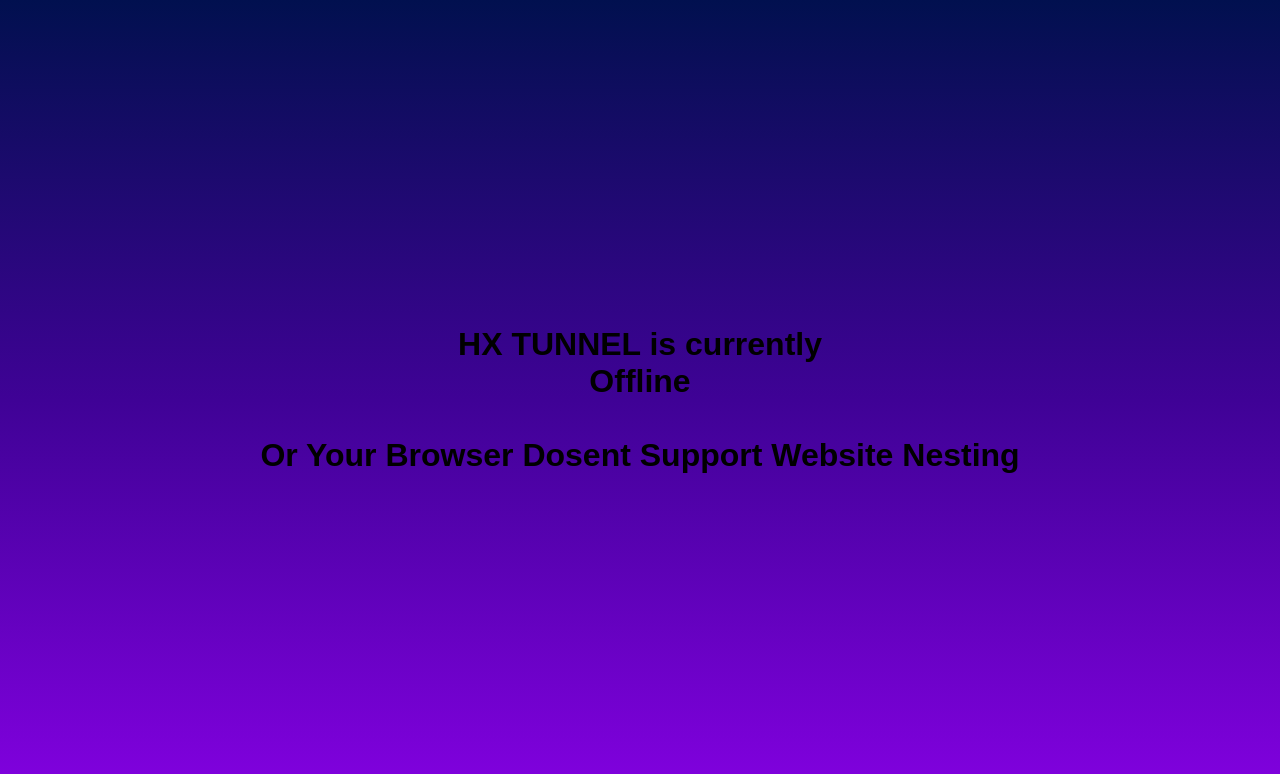
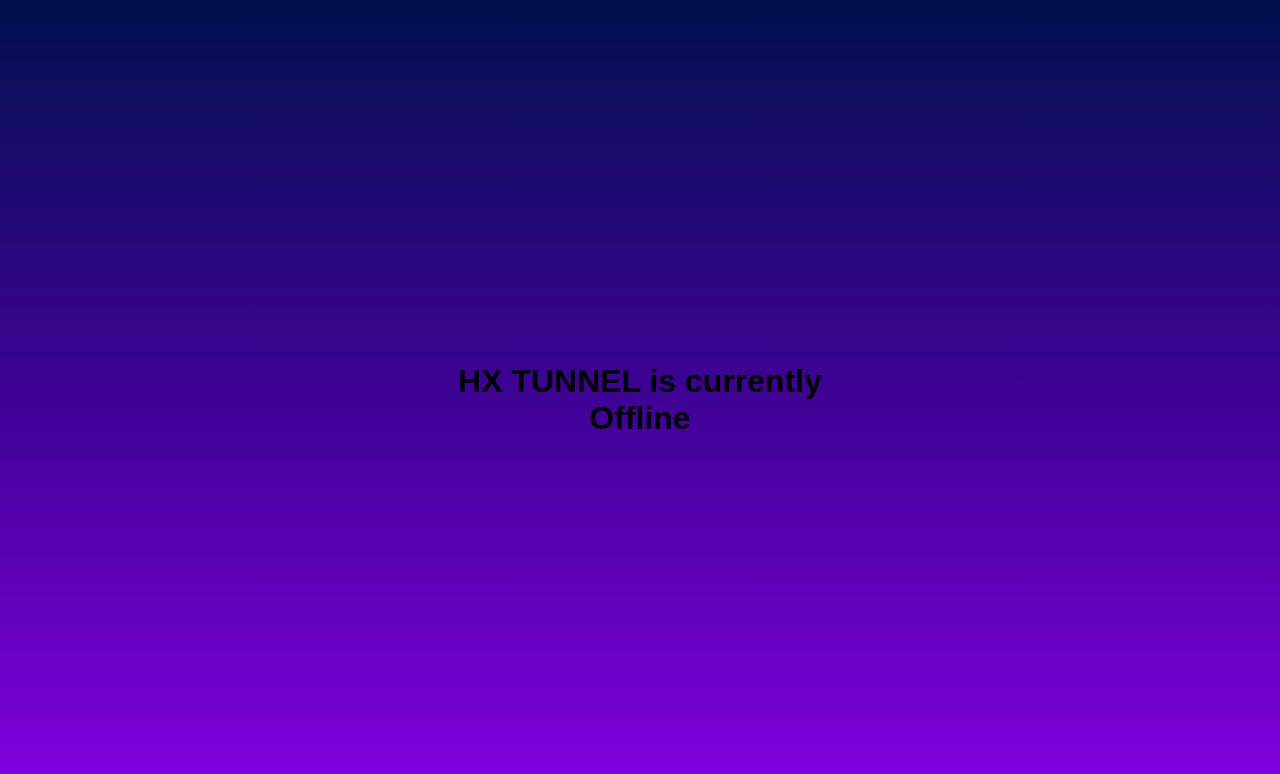
Before and after one commit to HXtunnel/hxtunnel.github.io, a plain HTML site: page index.html in a window 1280 px wide. Drawn offline with Linux system fonts and the light colour scheme; no server answers.

Commit message:
Fix HTML structure for offline message

```diff
--- a/index.html
+++ b/index.html
@@ -17,10 +17,7 @@
 </div>
 
 <div id="offline">
-    <h1>HX TUNNEL is currently <br> Offline
-    <br><br> Or Your Browser Dosent Support Website Nesting
-
-    </h1>
+    <h1>HX TUNNEL is currently <br> Offline</h1>
 </div>
 
 <iframe id="site" hidden></iframe>
```
